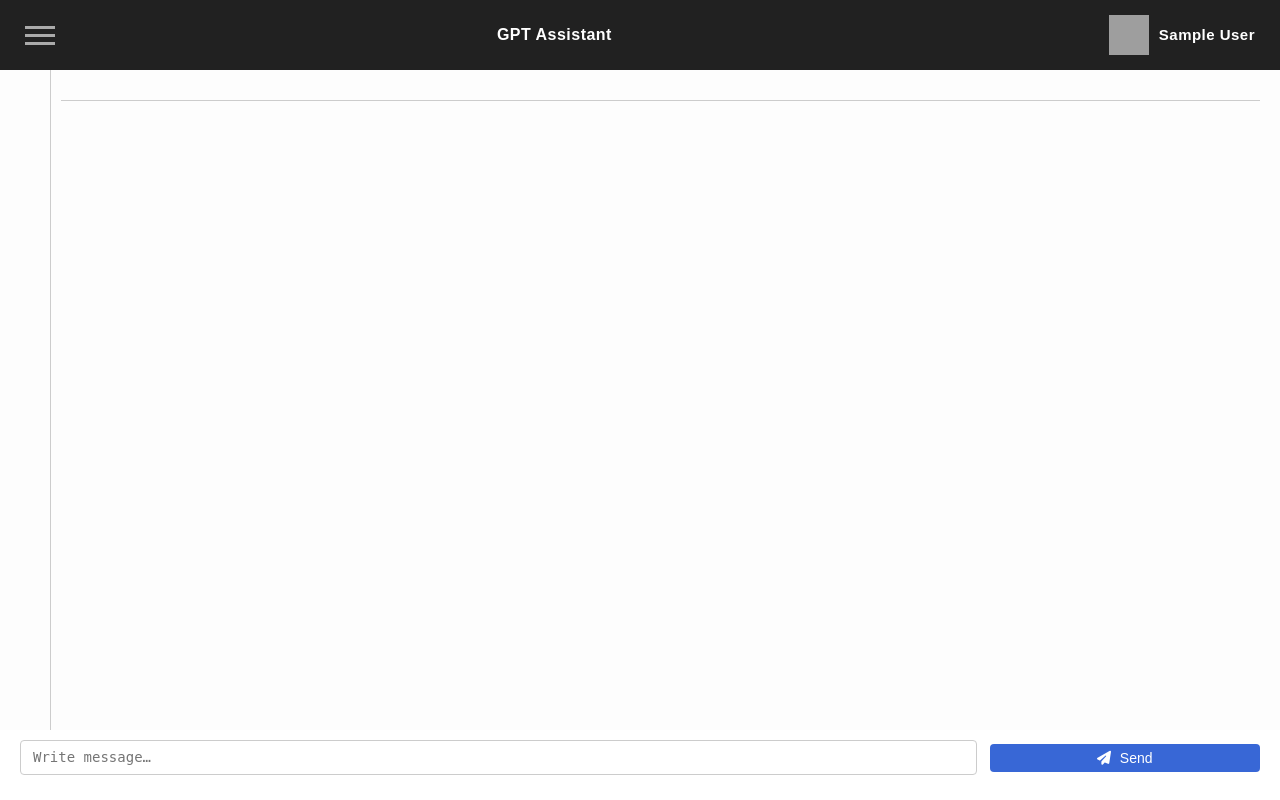
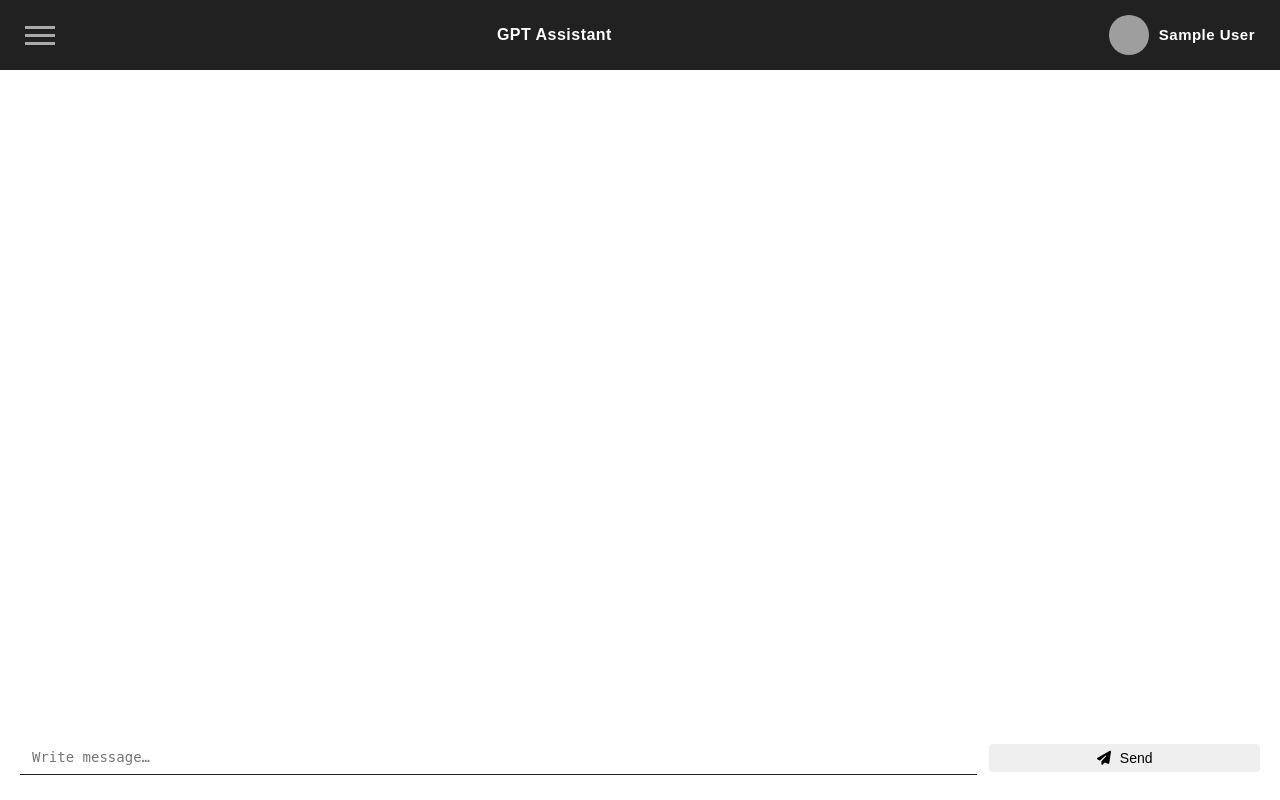
Before and after one commit to Atikin-NT/WebUI-CahtGPT, a Flask app: page /chat in a window 1280 px wide. Run offline with Flask 3, Linux system fonts and the light colour scheme; the visitor is signed in with stand-in values (Sample User, id 1); data that the repository does not hold is empty; parts of the project's set-up code (start-up, migrations or seed data) failed here and were passed over; some libraries are stand-ins or nearby versions; some web fonts are replaced; grey boxes are pictures that could not be loaded.

Commit message:
Remove borders, img-brdr50%

```diff
--- a/static/css/chat.css
+++ b/static/css/chat.css
@@ -260,7 +260,6 @@ message-area
     width: auto;
     overflow: hidden;
     height: 100%;
-    border-left: 1px solid #ccc;
     display: flex;
     flex: 1;
     padding-left: 10px;
@@ -316,6 +315,9 @@ message-area
 
 #chat-input{
     resize: none;
+    border: 0;
+    border-bottom: 1px solid;
+    border-radius: 0;
 }
 .chat-area .form-control {
     display: block;
@@ -440,7 +442,6 @@ a.add img {
 
 .msg-head {
     padding: 15px;
-    border-bottom: 1px solid #ccc;
 }
 
 .moreoption {
@@ -655,9 +656,9 @@ li.repaly .time {
 
 .send-box button {
     border: none;
-    background: #3867d6;
+    background: ##fffff;
     padding: 0.375rem 5px;
-    color: #fff;
+    color: #000;
     border-radius: 0.25rem;
     font-size: 14px;
     font-weight: 400;
--- a/static/css/index.css
+++ b/static/css/index.css
@@ -11,7 +11,6 @@ strong {
 .page {
   width: 100%;
   height: 100vh;
-  background: #fdfdfd;
   font-family: 'Encode Sans Condensed', sans-serif;
   font-weight: 600;
   letter-spacing: .03em;
@@ -268,6 +267,7 @@ ul {
 
 img {
   vertical-align: middle;
+  border-radius: 50%;
   /* height: auto; */
   /* width: 100%; */
 }
```
